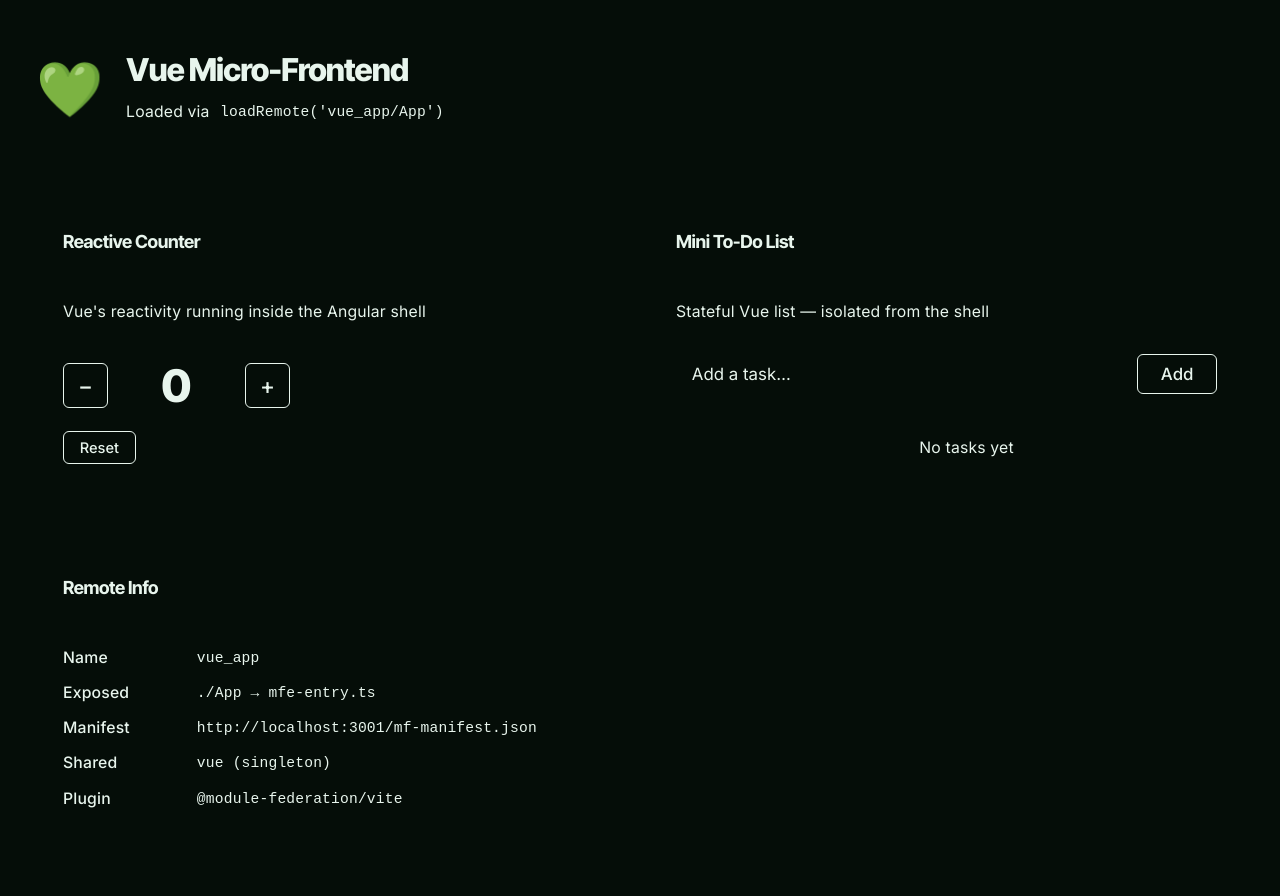
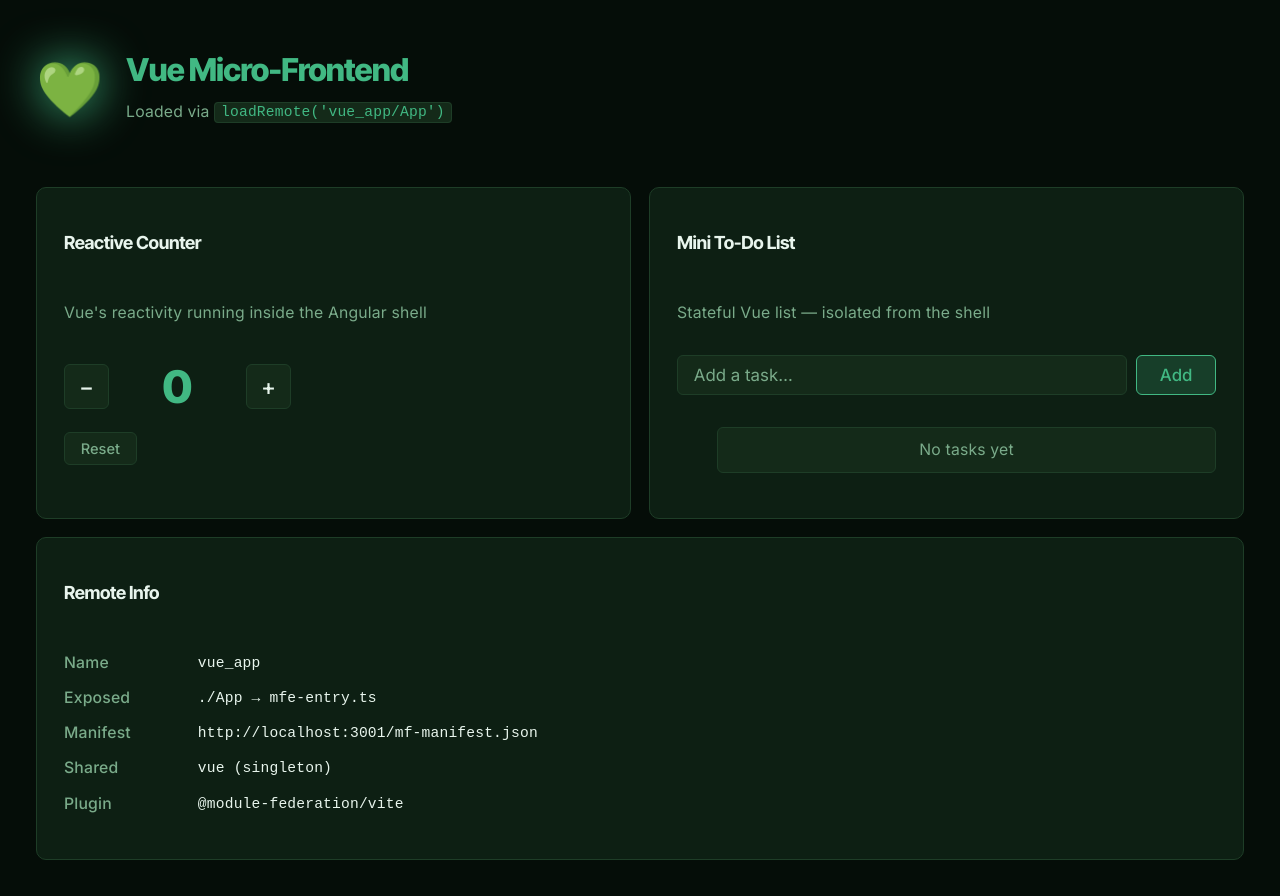
Before and after one commit to AnkitaSood/mf-demo, a Vue app in the folder vue-app/: page / in a window 1280 px wide. Built offline with nearby package versions, Linux system fonts and the light colour scheme.

Commit message:
style(vue): replace --color-* with --va-* botanical dark tokens

```diff
--- a/vue-app/src/App.vue
+++ b/vue-app/src/App.vue
@@ -147,8 +147,8 @@ function removeTodo(i: number) {
 }
 
 @keyframes pulse {
-  0%, 100% { filter: drop-shadow(0 0 12px var(--color-vue-glow)); }
-  50%       { filter: drop-shadow(0 0 24px var(--color-vue)); }
+  0%, 100% { filter: drop-shadow(0 0 12px var(--va-accent-glow)); }
+  50%       { filter: drop-shadow(0 0 24px var(--va-accent)); }
 }
 
 .va-title {
@@ -156,22 +156,22 @@ function removeTodo(i: number) {
   font-size: 1.75rem;
   font-weight: 800;
   letter-spacing: -0.03em;
-  color: var(--color-vue);
+  color: var(--va-accent);
   margin-bottom: 0.25rem;
 }
 
 .va-subtitle {
   font-size: 0.875rem;
-  color: var(--color-text-muted);
+  color: var(--va-text-muted);
 }
 
 .va-subtitle code {
-  background: var(--color-surface-2);
-  border: 1px solid var(--color-border);
+  background: var(--va-surface-2);
+  border: 1px solid var(--va-border);
   border-radius: 4px;
   padding: 0.1em 0.4em;
   font-size: 0.8125rem;
-  color: var(--color-vue);
+  color: var(--va-accent);
 }
 
 /* Grid */
@@ -191,8 +191,8 @@ function removeTodo(i: number) {
 
 /* Card */
 .va-card {
-  background: var(--color-surface);
-  border: 1px solid var(--color-border);
+  background: var(--va-surface);
+  border: 1px solid var(--va-border);
   border-radius: 10px;
   padding: 1.5rem;
   display: flex;
@@ -202,8 +202,8 @@ function removeTodo(i: number) {
 }
 
 .va-card:hover {
-  border-color: var(--color-vue);
-  box-shadow: 0 4px 24px var(--color-vue-glow);
+  border-color: var(--va-accent);
+  box-shadow: 0 4px 24px var(--va-accent-glow);
 }
 
 .va-card__title {
@@ -211,12 +211,12 @@ function removeTodo(i: number) {
   font-size: 1rem;
   font-weight: 700;
   letter-spacing: -0.02em;
-  color: var(--color-text);
+  color: var(--va-text);
 }
 
 .va-card__desc {
   font-size: 0.875rem;
-  color: var(--color-text-muted);
+  color: var(--va-text-muted);
 }
 
 /* Counter */
@@ -231,7 +231,7 @@ function removeTodo(i: number) {
   font-family: 'Inter Tight', sans-serif;
   font-size: 2.5rem;
   font-weight: 800;
-  color: var(--color-vue);
+  color: var(--va-accent);
   min-width: 3ch;
   text-align: center;
 }
@@ -252,9 +252,9 @@ function removeTodo(i: number) {
 }
 
 .va-btn--ghost {
-  background: var(--color-surface-2);
-  color: var(--color-text);
-  border-color: var(--color-border);
+  background: var(--va-surface-2);
+  color: var(--va-text);
+  border-color: var(--va-border);
   width: 2.5rem;
   height: 2.5rem;
   padding: 0;
@@ -262,29 +262,29 @@ function removeTodo(i: number) {
 }
 
 .va-btn--ghost:hover {
-  background: var(--color-vue-glow);
-  border-color: var(--color-vue);
-  color: var(--color-vue);
+  background: var(--va-accent-glow);
+  border-color: var(--va-accent);
+  color: var(--va-accent);
 }
 
 .va-btn--sm {
-  background: var(--color-surface-2);
-  color: var(--color-text-muted);
-  border-color: var(--color-border);
+  background: var(--va-surface-2);
+  color: var(--va-text-muted);
+  border-color: var(--va-border);
   font-size: 0.8125rem;
   padding: 0.375rem 0.875rem;
   align-self: flex-start;
 }
 
 .va-btn--primary {
-  background: var(--color-vue-glow);
-  color: var(--color-vue);
-  border-color: var(--color-vue);
+  background: var(--va-accent-glow);
+  color: var(--va-accent);
+  border-color: var(--va-accent);
 }
 
 .va-btn--primary:hover {
-  background: var(--color-vue-glow);
-  box-shadow: 0 0 12px var(--color-vue-glow);
+  background: var(--va-accent-glow);
+  box-shadow: 0 0 12px var(--va-accent-glow);
 }
 
 /* Input */
@@ -295,11 +295,11 @@ function removeTodo(i: number) {
 
 .va-input {
   flex: 1;
-  background: var(--color-surface-2);
-  border: 1px solid var(--color-border);
+  background: var(--va-surface-2);
+  border: 1px solid var(--va-border);
   border-radius: 6px;
   padding: 0.5rem 0.875rem;
-  color: var(--color-text);
+  color: var(--va-text);
   font-size: 0.9375rem;
   font-family: inherit;
   outline: none;
@@ -307,11 +307,11 @@ function removeTodo(i: number) {
 }
 
 .va-input:focus {
-  border-color: var(--color-vue);
+  border-color: var(--va-accent);
 }
 
 .va-input::placeholder {
-  color: var(--color-text-muted);
+  color: var(--va-text-muted);
 }
 
 /* Todos */
@@ -326,22 +326,22 @@ function removeTodo(i: number) {
   display: flex;
   align-items: center;
   justify-content: space-between;
-  background: var(--color-surface-2);
-  border: 1px solid var(--color-border);
+  background: var(--va-surface-2);
+  border: 1px solid var(--va-border);
   border-radius: 6px;
   padding: 0.5rem 0.875rem;
   font-size: 0.875rem;
 }
 
 .va-todo--empty {
-  color: var(--color-text-muted);
+  color: var(--va-text-muted);
   justify-content: center;
 }
 
 .va-todo__remove {
   background: none;
   border: none;
-  color: var(--color-text-muted);
+  color: var(--va-text-muted);
   cursor: pointer;
   font-size: 0.75rem;
   padding: 0.125rem 0.25rem;
@@ -350,8 +350,8 @@ function removeTodo(i: number) {
 }
 
 .va-todo__remove:hover {
-  color: var(--color-angular);
-  background: var(--color-angular-glow);
+  color: #f87171;
+  background: rgba(248, 113, 113, 0.15);
 }
 
 /* DL info table */
@@ -363,12 +363,12 @@ function removeTodo(i: number) {
 }
 
 .va-dl dt {
-  color: var(--color-text-muted);
+  color: var(--va-text-muted);
   font-weight: 500;
 }
 
 .va-dl dd {
-  color: var(--color-text);
+  color: var(--va-text);
   font-family: 'JetBrains Mono', 'Fira Code', monospace;
   font-size: 0.8125rem;
   word-break: break-all;
```
